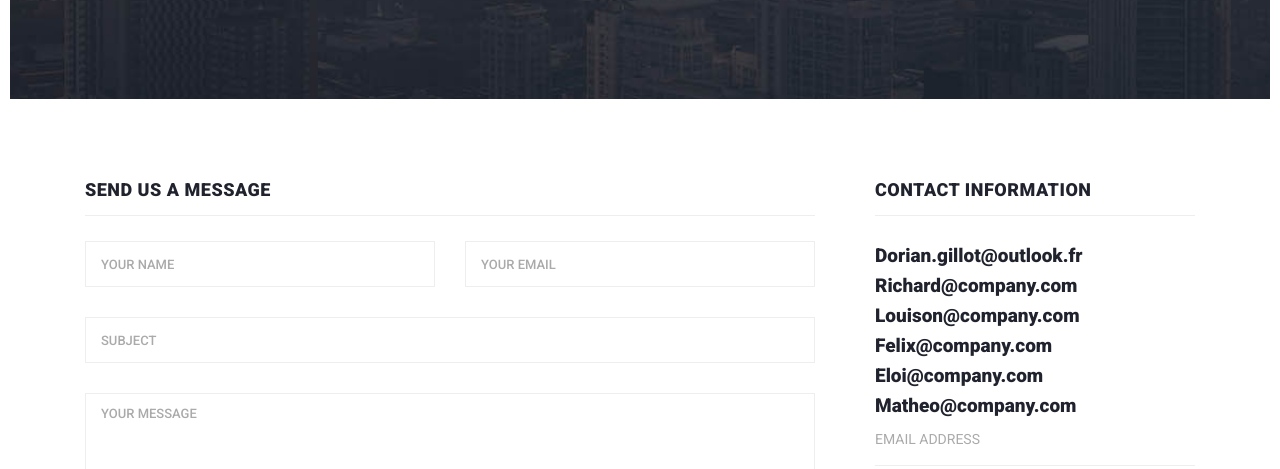
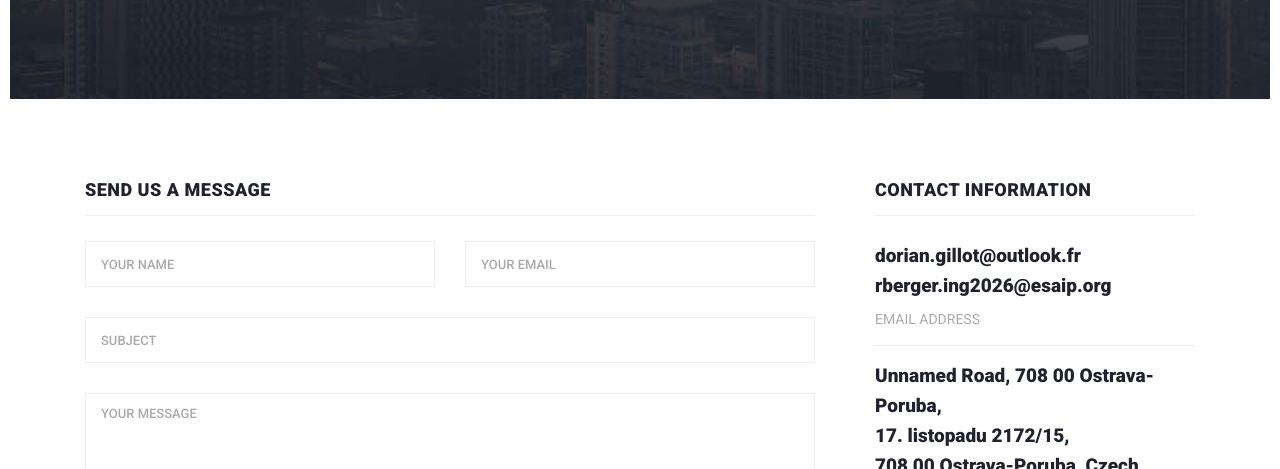
Before and after one commit to aigeax/OstravAdventure, a plain HTML site: page contact.html in a window 1280 px wide. Shown: the part 331-800 px from the top of the page. Drawn offline with Linux system fonts and the light colour scheme.

Commit message:
dsfsfdsfd

```diff
--- a/contact.html
+++ b/contact.html
@@ -139,12 +139,8 @@
                     <ul>
 
                       <li>
-                        <h5>Dorian.gillot@outlook.fr</h5>
-                        <h5>Richard@company.com</h5>
-                        <h5>Louison@company.com</h5>
-                        <h5>Felix@company.com</h5>
-                        <h5>Eloi@company.com</h5>
-                        <h5>Matheo@company.com</h5>
+                        <h5>dorian.gillot@outlook.fr</h5>
+                        <h5>rberger.ing2026@esaip.org</h5>
                         <span>EMAIL ADDRESS</span>
                       </li>
                       <li>
```
